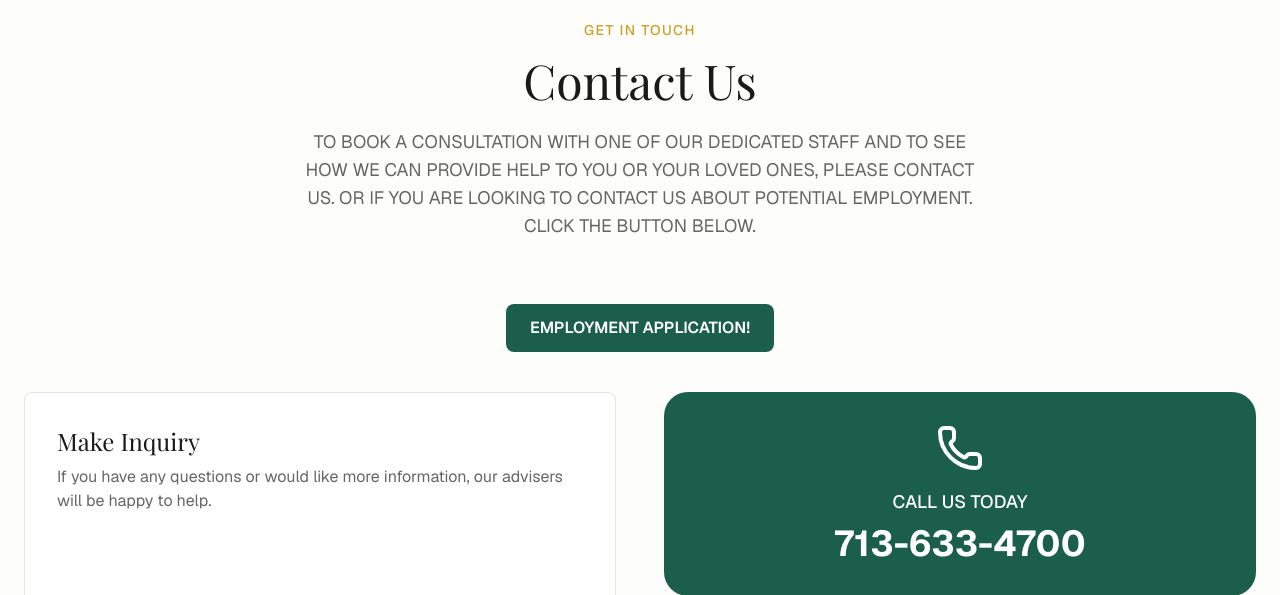
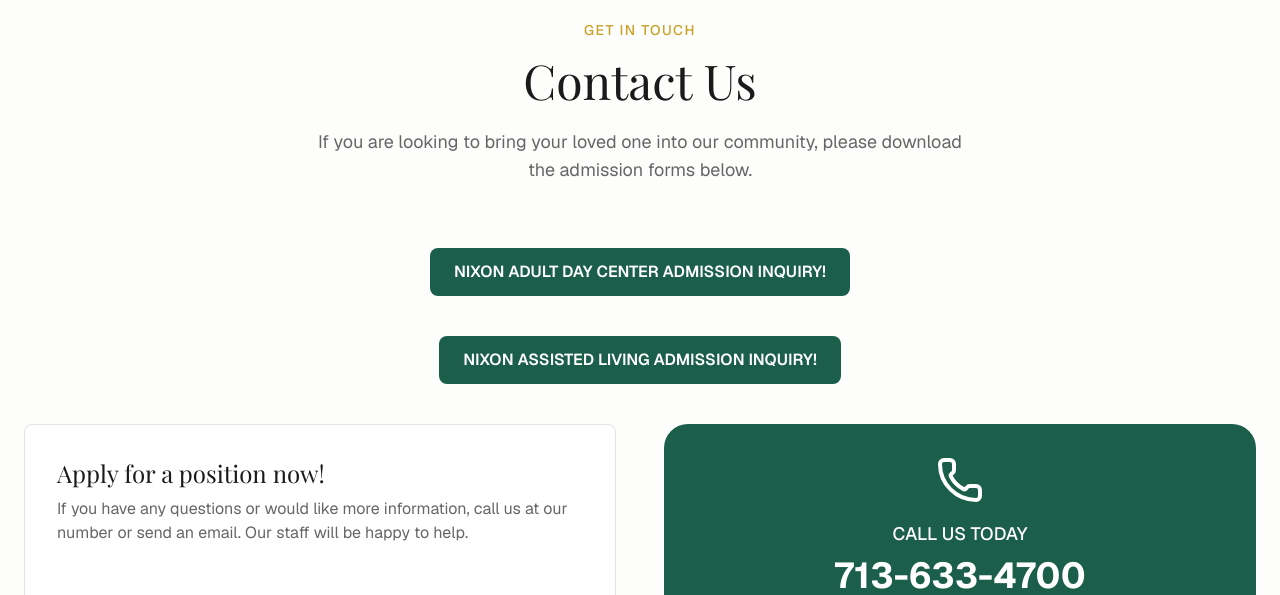
Before and after one commit to alexferrell4/nixon-homecare, a Next.js app: page / in a window 1280 px wide. Shown: the part 6140-6735 px from the top of the page. Built offline with nearby package versions, Linux system fonts and the light colour scheme; grey boxes are pictures that could not be loaded; a web font is replaced by a local one.

Commit message:
14th commit

```diff
--- a/src/components/Contact.tsx
+++ b/src/components/Contact.tsx
@@ -51,19 +51,30 @@
           </h2>
 
           <p className="text-lg text-muted-foreground max-w-2xl mx-auto">
-            TO BOOK A CONSULTATION WITH ONE OF OUR DEDICATED STAFF AND TO SEE HOW WE CAN PROVIDE HELP TO YOU OR YOUR LOVED ONES, PLEASE CONTACT US. OR IF YOU ARE LOOKING TO CONTACT US ABOUT POTENTIAL EMPLOYMENT. CLICK THE BUTTON BELOW.
+            If you are looking to bring your loved one into our community, please download the admission forms below.
           </p>
         </motion.div>
 
         {/* Contact Form*/}
         <div className="text-center mb-10">
           <a
-            href="https://form.jotform.com/261345855942061"
+            href="https://drive.google.com/file/d/1qIRlPRtHSBgWm94oyCBkV5N_7fLka678/view?usp=sharing"
             target="_blank"
             rel="noopener noreferrer"
             className="inline-block px-6 py-3 bg-primary text-white font-semibold rounded-lg hover:bg-primary/90 transition-colors"
           >
-            EMPLOYMENT APPLICATION!
+            NIXON ADULT DAY CENTER ADMISSION INQUIRY!
+          </a>
+        </div>
+
+        <div className="text-center mb-10">
+          <a
+            href="https://drive.google.com/file/d/1ql8l8hXfPhh1h6goCcekrx6HStkyljfN/view?usp=sharing"
+            target="_blank"
+            rel="noopener noreferrer"
+            className="inline-block px-6 py-3 bg-primary text-white font-semibold rounded-lg hover:bg-primary/90 transition-colors"
+          >
+            NIXON ASSISTED LIVING ADMISSION INQUIRY!
           </a>
         </div>
 
@@ -76,22 +87,23 @@
           >
             <div className="bg-card rounded-lg border border-border p-8">
               <h3 className="text-2xl font-normal text-foreground font-serif mb-2">
-                Make Inquiry
+                Apply for a position now!
               </h3>
 
               <p className="text-muted-foreground mb-8">
-                If you have any questions or would like more information, our advisers will be happy to help.
+                If you have any questions or would like more information, call us at our number or send an email. Our staff will be happy to help.
               </p>
 
 <div className="w-full h-[900px] rounded-lg overflow-hidden">
   <iframe
-                  src="https://form.jotform.com/261453718088060"
+    src="https://form.jotform.com/261345855942061"
     width="100%"
     height="100%"
     style={{ border: 0 }}
     allowFullScreen
   />
 </div>
+
             </div>
           </motion.div>
 
--- a/src/components/Footer.tsx
+++ b/src/components/Footer.tsx
@@ -102,11 +102,11 @@
             <div className="space-y-3 text-background/60">
               <p>3719 Lynnfield Street Houston, TX 77016</p>
               <p>Tel: <a href="tel:713-633-4700" className="hover:text-accent transition-colors">713-633-4700</a></p>
-              <p>Email: Nixon_homecareinc@msn.com</p>
+              <p>Email: Nixon_homecare@msn.com</p>
             </div>
             <div className="flex gap-4 mt-6">
               <a
-                href="#"
+                href="https://www.facebook.com/search/top?q=nixon%20home%20care%2C%20inc"
                 className="w-10 h-10 bg-background/10 rounded-full flex items-center justify-center hover:bg-accent hover:text-accent-foreground transition-colors"
                 aria-label="Facebook"
               >
@@ -115,7 +115,7 @@
                 </svg>
               </a>
               <a
-                href="#"
+                href="https://www.instagram.com/nixonhomecare/"
                 className="w-10 h-10 bg-background/10 rounded-full flex items-center justify-center hover:bg-accent hover:text-accent-foreground transition-colors"
                 aria-label="Instagram"
               >
```
Lines whose indentation alone changed are shown as unchanged.
